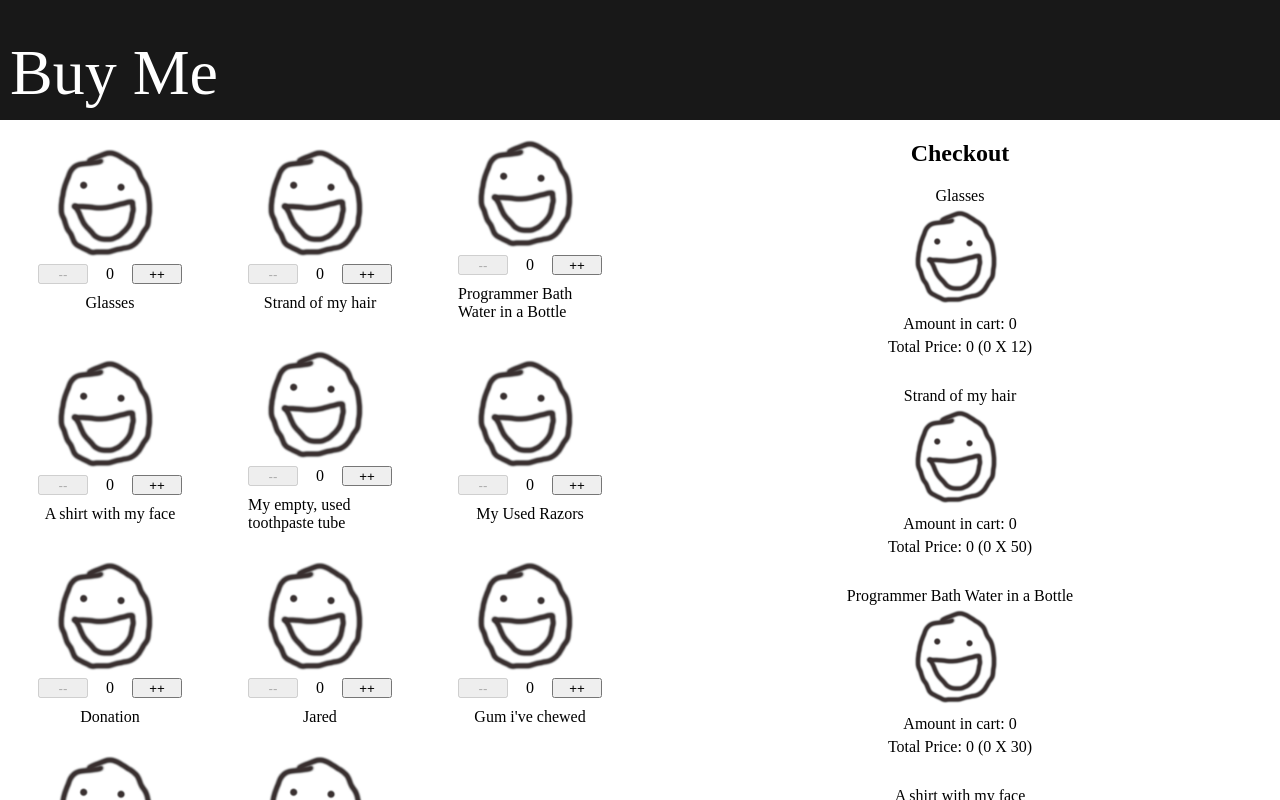
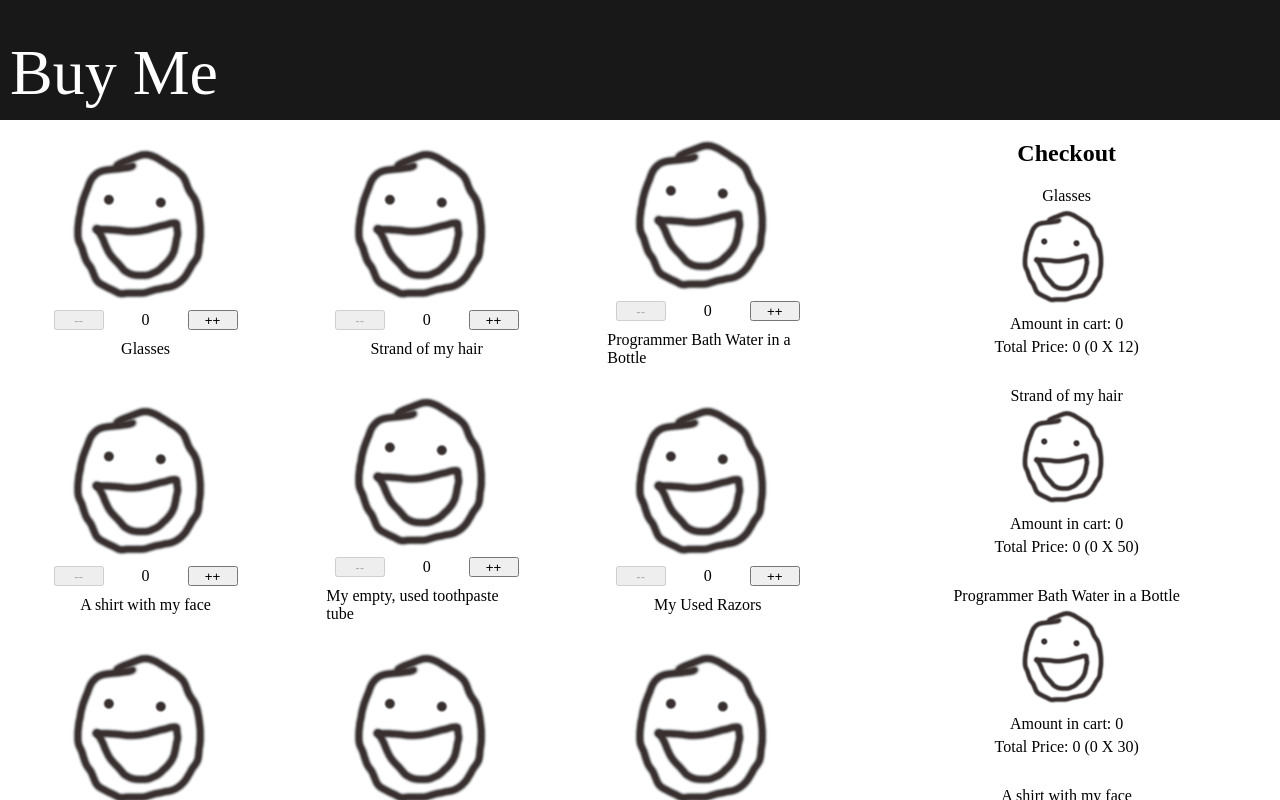
Before and after one commit to Joel-Singh/buy-me-shopping-cart, a React (Create React App) app: page /store in a window 1280 px wide. Shown: the top 800 px of the page. Built offline with nearby package versions, Linux system fonts and the light colour scheme; a web font is replaced by a local one.

Commit message:
Align product-holder and checkout-preview
They now don't overflow the page and have scroll bars

```diff
--- a/src/index.css
+++ b/src/index.css
@@ -22,11 +22,6 @@ a {
   text-decoration: none;
 }
 
-#root, .home, .app {
-  width: 100%;
-  height: 100%;
-}
-
 .home {
   background-color: var(--black);
   color: var(--white);
@@ -34,6 +29,8 @@ a {
   display: flex;
   justify-content: center;
   align-items: center;
+
+  grid-row: span 2;
 }
 
 .home button {
@@ -61,10 +58,18 @@ a {
   background-color: var(--black);
 }
 
+.app {
+  display: grid;
+  grid-template-columns: 1fr;
+  grid-template-rows: 15% 85%;
+  height: 100vh;
+}
+
+.product-holder, .checkout-preview {
+  overflow-y: scroll;
+}
+
 .header {
-  height: 15vh;
-  width: 100%;
-
   display: flex;
   align-items: flex-end;
 
@@ -111,12 +116,7 @@ a {
 
 .store {
   display: grid;
-  grid-template-columns: 1fr 1fr;
-  height: 800px;
-}
-
-.checkout-preview {
-  height: inherit;
+  grid-template-columns: 1fr 0.5fr;
 }
 
 .checkout-preview__item-container {
```
